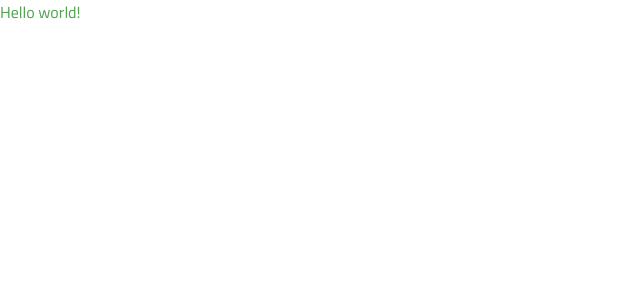
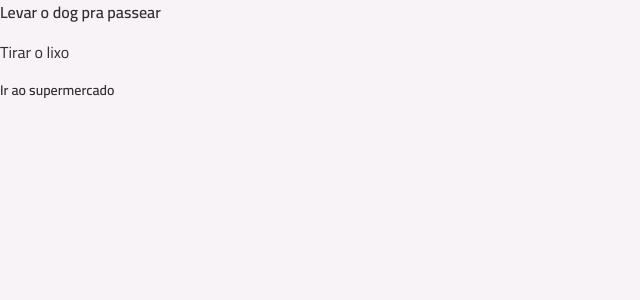
Before and after one commit to carvalhxlucas/to-do-list, a React (Vite) app: page / in a window 1280 px wide. Shown: the top 300 px of the page, without its empty margins (0-640 px from the left). Built offline with nearby package versions, Linux system fonts and the light colour scheme.

Commit message:
feat: adding new component - text

```diff
--- a/index.html
+++ b/index.html
@@ -12,7 +12,7 @@
   <link href="https://fonts.googleapis.com/css2?family=Cairo:wght@200..1000&display=swap" rel="stylesheet">
 </head>
 
-<body>
+<body class="bg-gray-100">
   <div id="root"></div>
   <script type="module" src="/src/main.tsx"></script>
 </body>
--- a/package.json
+++ b/package.json
@@ -11,6 +11,7 @@
   },
   "dependencies": {
     "@tailwindcss/vite": "^4.1.18",
+    "class-variance-authority": "^0.7.1",
     "react": "^19.2.0",
     "react-dom": "^19.2.0",
     "tailwindcss": "^4.1.18"
--- a/src/App.tsx
+++ b/src/App.tsx
@@ -1,3 +1,11 @@
+import Text from './components/text';
+
 export default function App() {
-  return <div className="text-green-base"> Hello world! </div>
+  return (
+    <div className="flex flex-col gap-4">
+      <Text variant="body-md-bold"> Levar o dog pra passear </Text>
+      <Text variant="body-md"> Tirar o lixo </Text>
+      <Text variant="body-sm-bold"> Ir ao supermercado </Text>
+    </div>
+  )
 }
--- /dev/null
+++ b/src/components/text.tsx
@@ -0,0 +1,32 @@
+import React from "react";
+import {cva, type VariantProps} from "class-variance-authority";
+
+export const textVariants = cva("font-sans text-gray-400", {
+    variants: {
+        variant: {
+            "body-sm-bold": "text-sm leading-5 font-semibold",
+            "body-md": "text-base leading-6 font-normal",
+            "body-md-bold": "text-base leading-6 font-semibold",
+        },
+    },
+    defaultVariants: {
+        variant: "body-md",
+    },
+})
+
+interface TextProps extends VariantProps<typeof textVariants> {
+    as?: keyof React.JSX.IntrinsicElements;
+    className?: string;
+    children?: React.ReactNode;
+}
+
+export default function Text({ as = 'span', variant, className, children, ...props }: TextProps) {
+    return React.createElement(
+        as,
+        {
+            className: textVariants({ variant, className }),
+            ...props
+        },
+        children
+    )
+}
```
Also changed, not shown: 1 other file (tests, documents, lock files or other folders).
